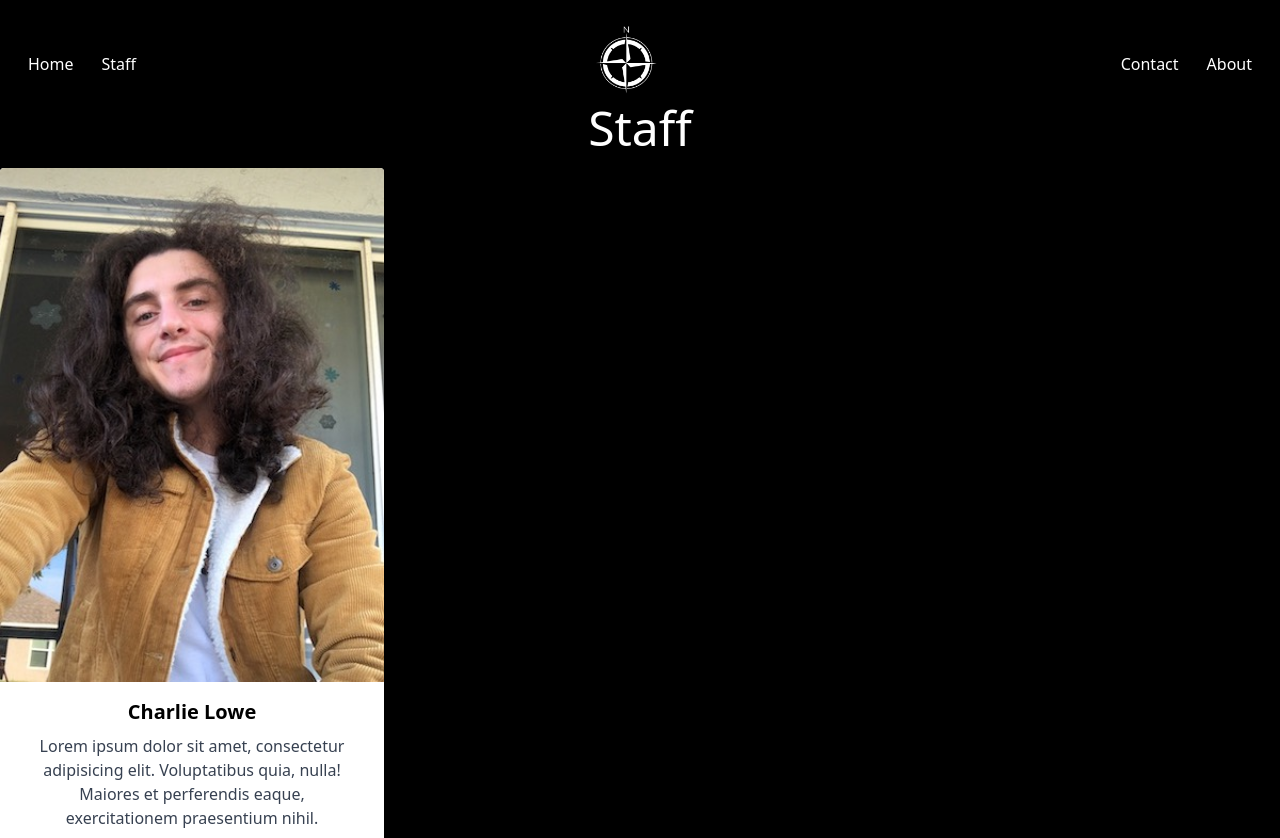
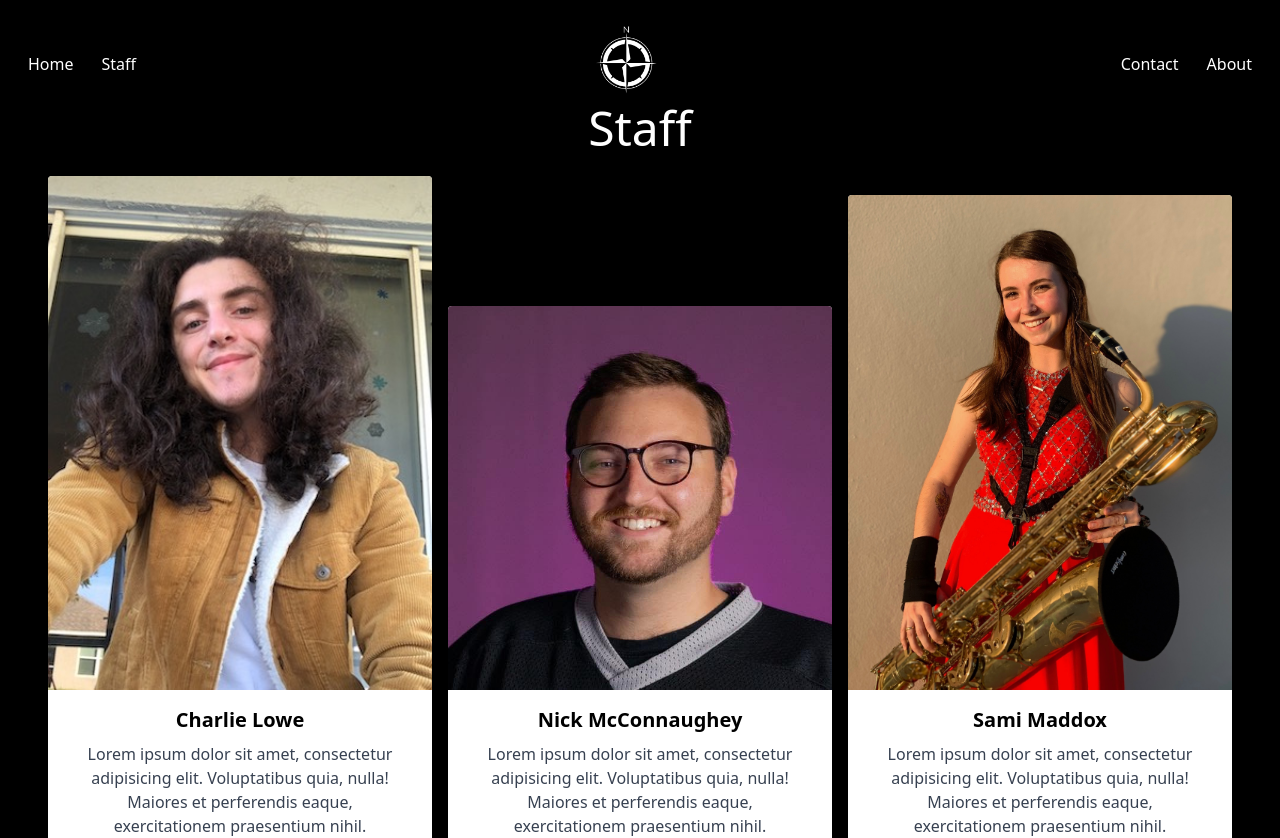
Before and after one commit to benjamindaniels21/NFM-Indoor-Site, a React (Create React App) app: page /staff in a window 1280 px wide. Shown: the top 838 px of the page. Built offline with nearby package versions, Linux system fonts and the light colour scheme.

Commit message:
cards inline

```diff
--- a/src/components/Staff.jsx
+++ b/src/components/Staff.jsx
@@ -8,7 +8,7 @@ const Staff = () => {
 
             {SliderData.map((slide) => {
                 return (
-                    <div class="flex flex-wrap max-w-sm rounded overflow-hidden shadow-lg bg-white mb-2">
+                    <div class="flex-wrap max-w-sm rounded overflow-hidden shadow-lg bg-white m-2 inline-block">
                         <img class="w-full h-auto" src={slide.image} alt="Sunset in the mountains" />
                         <div class="px-6 py-4 bg-white">
                             <div class="font-bold text-xl mb-2 bg-white">{slide.name}</div>
```
